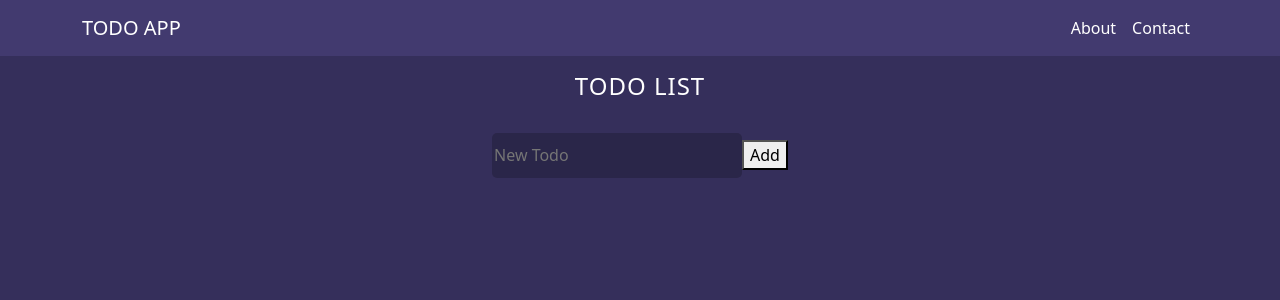
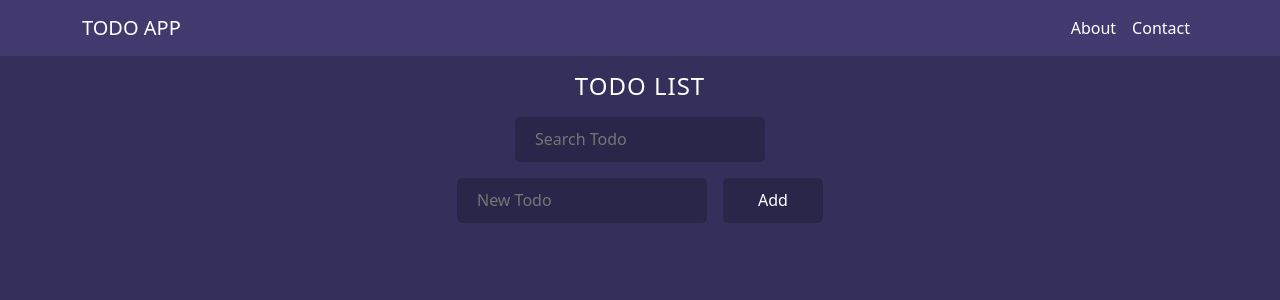
Before and after one commit to yasithWimukthi/todo-app, a React (Create React App) app: page / in a window 1280 px wide. Shown: the top 300 px of the page. Built offline with nearby package versions, Linux system fonts and the light colour scheme.

Commit message:
Style components

```diff
--- a/src/Components/Todo/Todo.css
+++ b/src/Components/Todo/Todo.css
@@ -22,6 +22,20 @@
     width: 100%;
     margin: 1rem 0;
 }
+.todo-input button {
+    color: #fff;
+    border: none;
+    background-color: rgba(0, 0, 0, .2);
+    height: 45px;
+    border-radius: 5px;
+    width: 100px;
+    margin-left: 1rem;
+    cursor: pointer;
+    transition: all .3s ease-in-out;
+}
+.todo-input button:hover {
+    background-color: rgba(0, 0, 0, .3);
+}
 input[type=text],
 input[type=text]:focus{
     color: #fff;
@@ -30,6 +44,7 @@ input[type=text]:focus{
     height: 45px;
     border-radius: 5px;
     width: 250px;
+    padding: 20px;
 }
 .todo-item {
     display: flex;
@@ -41,4 +56,7 @@ input[type=text]:focus{
     border-radius: 5px;
     box-shadow: 0 0 5px rgba(0, 0, 0, 0.2);
     background-color: #423a6f;
+    width: 500px;
+    height: 40px;
+    overflow-y: scroll;
 }
--- a/src/Components/Todo/TodoList.tsx
+++ b/src/Components/Todo/TodoList.tsx
@@ -18,6 +18,19 @@ const TodoList: React.FC = () => {
     return (
         <div className="todo-list">
             <h2>Todo List</h2>
+            <div className="search-todo">
+                <input
+                    type="text"
+                    value={newTodo}
+                    onChange={(e) => setNewTodo(e.target.value)}
+                    placeholder="Search Todo"
+                />
+            </div>
+            <div>
+                {todos.map((todo, index) => (
+                    <TodoItem key={index} text={todo}/>
+                ))}
+            </div>
             <div className="todo-input">
                 <input
                     type="text"
@@ -27,11 +40,6 @@ const TodoList: React.FC = () => {
                 />
                 <button onClick={addTodo}>Add</button>
             </div>
-            <div>
-                {todos.map((todo, index) => (
-                    <TodoItem key={index} text={todo}/>
-                ))}
-            </div>
         </div>
     );
 };
```
